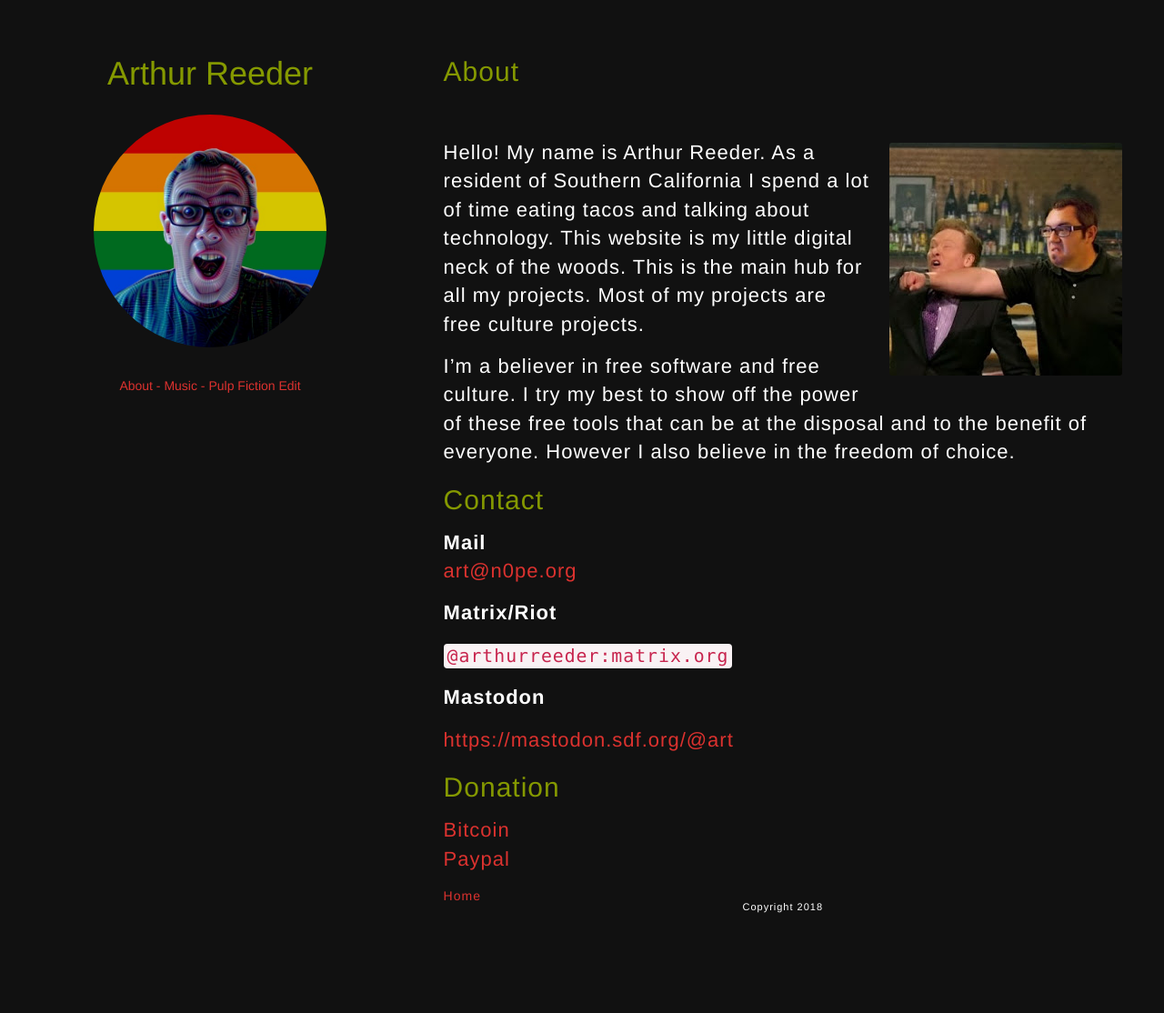
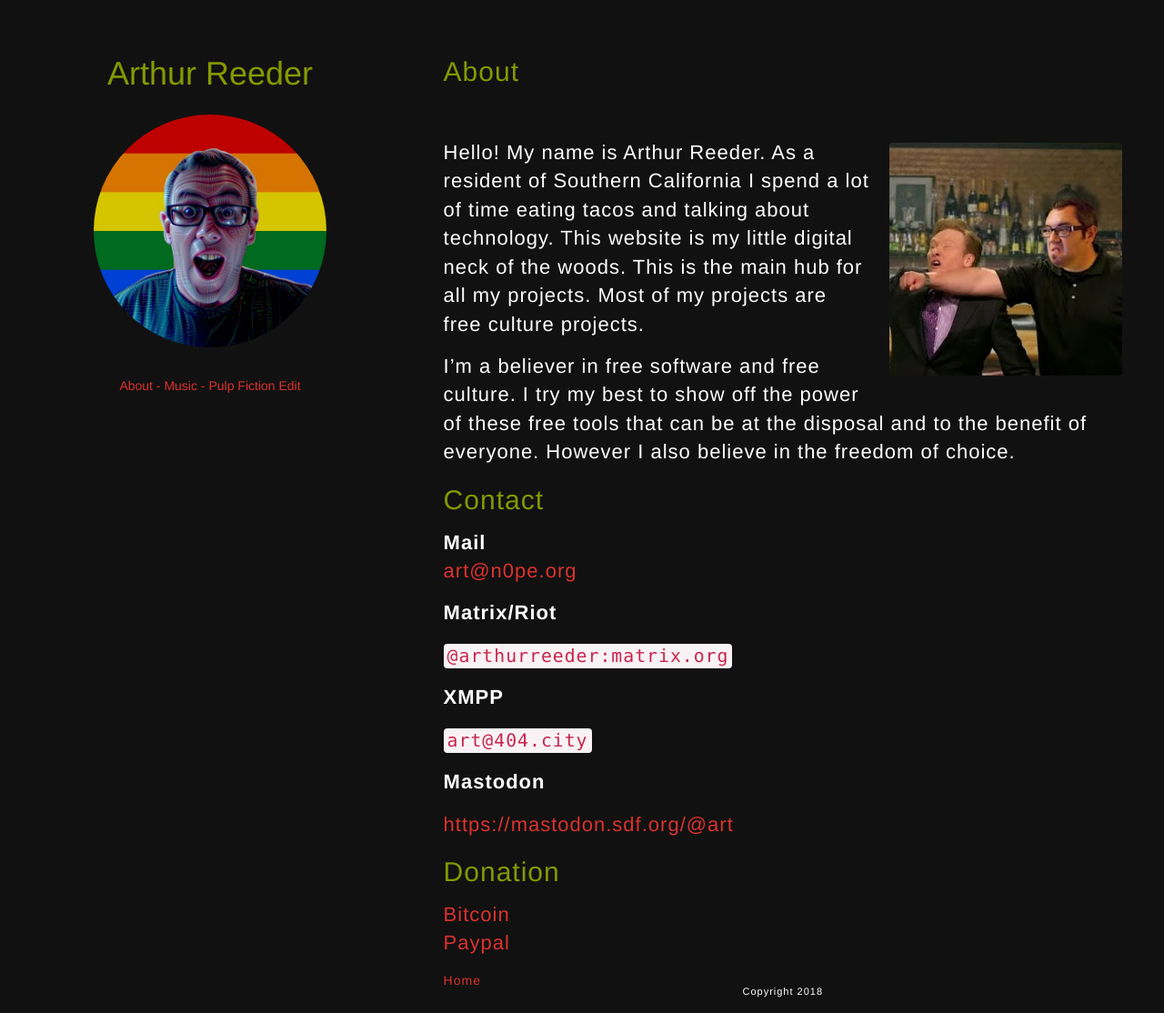
Before and after one commit to arthurpizza/dorkbox, a Jekyll site: the page built from about.markdown, in a window 1280 px wide and 1114 px high. Shown: the whole window at 91% size. Built offline with Jekyll 4.4.1, drawn with Linux system fonts in a browser that asks for light colours.

Commit message:
Added my XMPP Account

```diff
--- a/about.markdown
+++ b/about.markdown
@@ -17,6 +17,10 @@ I’m a believer in free software and free culture. I try my best to show off th
 
 `@arthurreeder:matrix.org`
 
+**XMPP**
+
+`art@404.city`
+
 **Mastodon**
 
 <https://mastodon.sdf.org/@art>
```
